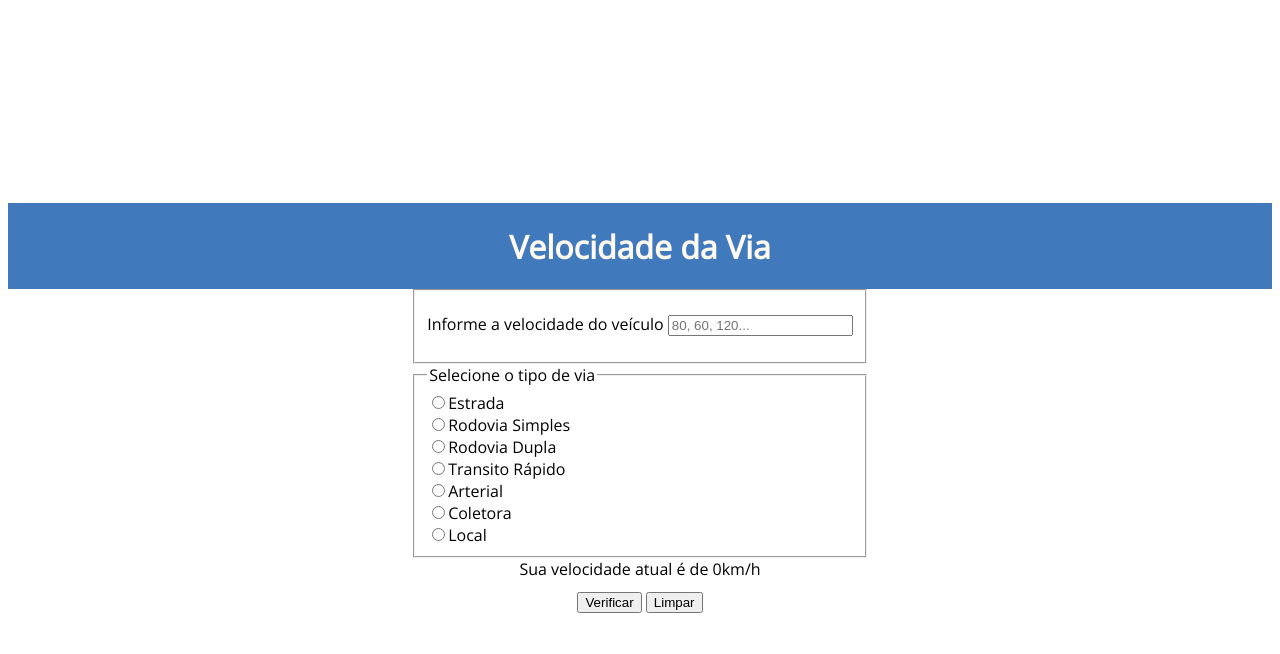
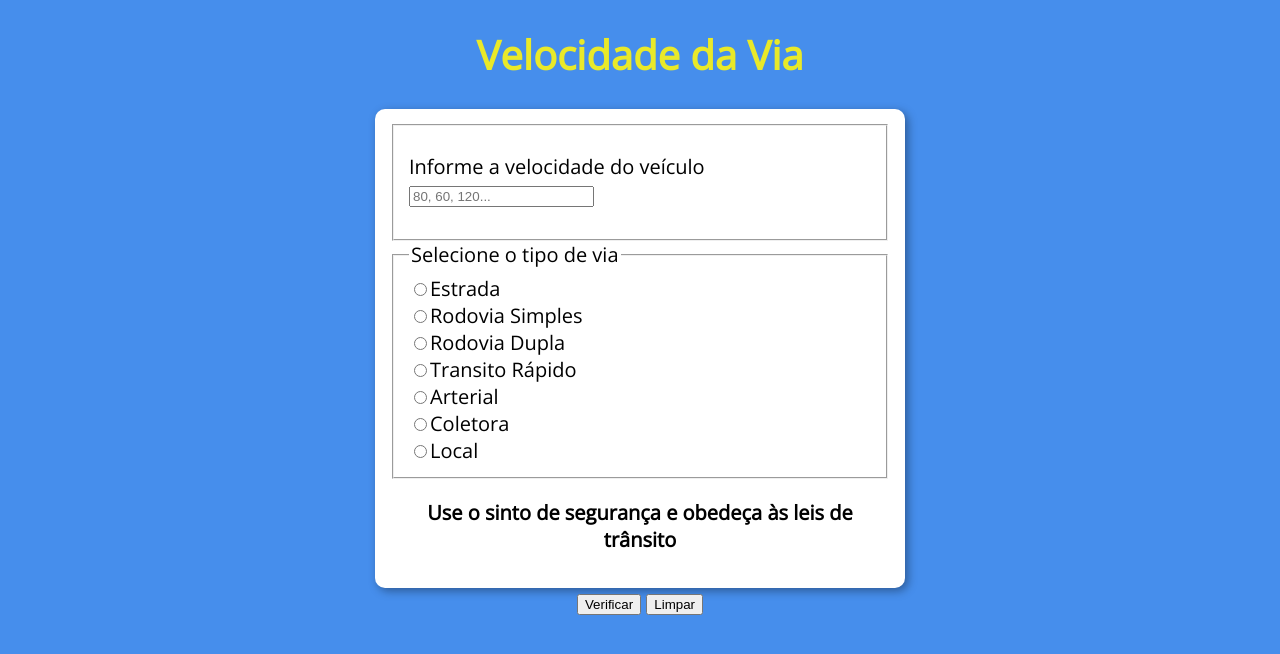
Before and after one commit to Tiagoksio/estudandoHTML_CSS_JS, a plain HTML site: page _cursoJS/aula11/ex010.html in a window 1280 px wide. Both pictures are taken after a click on the button "Verificar". Drawn offline with nearby package versions, Linux system fonts and the light colour scheme.

Commit message:
exer velocidade da via

```diff
--- a/_cursoJS/aula11/ex010.html
+++ b/_cursoJS/aula11/ex010.html
@@ -7,32 +7,7 @@
     <title>DETRAN</title>
     <link rel="preconnect" href="https://fonts.gstatic.com">
     <link href="https://fonts.googleapis.com/css2?family=Open+Sans&display=swap" rel="stylesheet">
-    <style>
-        body {
-            height: 100vh;
-            display: flex;
-            align-items: center;
-            justify-content: center;
-            flex-direction: column;
-            font-family: 'Open Sans', sans-serif;
-        }
-        div#res {
-            display: flex;
-            padding: auto;
-            flex-direction: column;
-            align-items: center;
-        }
-        div p {
-            margin-top: 0;
-            margin-bottom: 10px;
-        }
-        header {
-            width: 100%;
-            background-color: rgb(64, 121, 188);
-            text-align: center;
-            color: floralwhite;
-        }
-    </style>
+    <link rel="stylesheet" href="style.css">
 </head>
 <body>
     <header>
--- a/_cursoJS/aula11/exe010.js
+++ b/_cursoJS/aula11/exe010.js
@@ -1,8 +1,8 @@
 function verificar() {
     var txtVel = document.querySelector('input#iTxtVel')
-    var resposta = window.document.querySelector('div#res')
+    var res = window.document.querySelector('div#res')
     var vel = Number(txtVel.value)
-    res.innerHTML = `<p>Sua velocidade atual é de ${vel}km/h</p>`
+    res.innerHTML = `<p><strong>Use o sinto de segurança e obedeça às leis de trânsito</strong></p>`
     var via = document.querySelector('input[name="nVia"]:checked').value
     if (via == 'estrada' && (vel > 60 || vel < 30)) {
         res.innerHTML += '<p>Você está fora dos limites de velocidade da Estrada: min 30km/h e max 60km/h</p>'
--- /dev/null
+++ b/_cursoJS/aula11/style.css
@@ -0,0 +1,19 @@
+body {
+    font: normal 15pt 'Open Sans', sans-serif;
+    background-color: rgb(70, 142, 236);
+}
+header {
+    color: rgb(233, 233, 41);
+    text-align: center;
+}
+form {
+    background-color: white;
+    border-radius: 10px;
+    padding: 15px;
+    width: 500px;
+    margin: auto;
+    box-shadow: 3px 3px 10px rgba(0, 0, 0, 0.363);
+}
+div {
+    text-align: center;
+}
```
